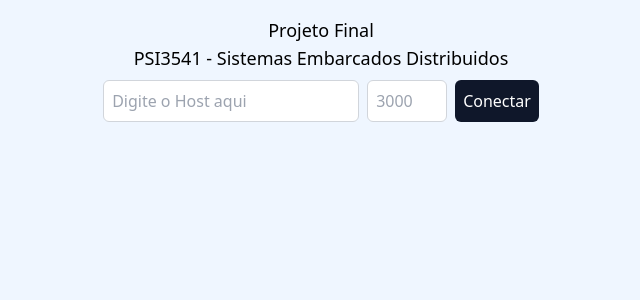
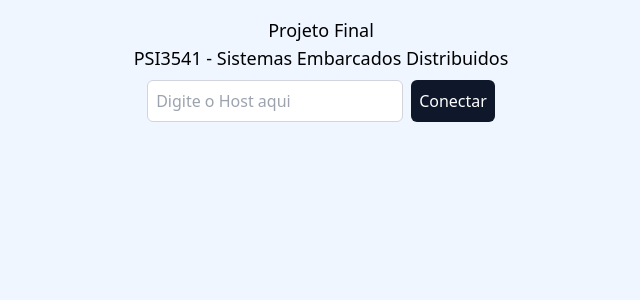
Before and after one commit to kevinkirsten/psi3541-sistemas-embarcados-distribuidos, a React (Vite) app: page / in a window 1280 px wide. Shown: the top 300 px of the page, without its empty margins (319-959 px from the left). Built offline with nearby package versions, Linux system fonts and the light colour scheme.

Commit message:
fix host fetch

```diff
--- a/src/App.tsx
+++ b/src/App.tsx
@@ -13,34 +13,15 @@ type LightResponse = {
   value: boolean;
 };
 
-interface Host {
-  name: string;
-  port: string;
-}
-
 function App() {
   const [loading, setLoading] = useState<boolean>(false);
   const [lights, setLights] = useState<Light[]>([]);
-  const [host, setHost] = useState<Host | null>();
+  const [host, setHost] = useState<string>();
 
-  const onHostNameChange = (event: React.ChangeEvent<HTMLInputElement>) => {
+  const onHostChange = (event: React.ChangeEvent<HTMLInputElement>) => {
     if (!event.target.value) return;
-    const hostName = event.target.value;
-    setHost((prevState) => ({
-      ...prevState,
-      port: prevState?.port || "3000",
-      name: hostName,
-    }));
-  };
-
-  const onHostPortChange = (event: React.ChangeEvent<HTMLInputElement>) => {
-    if (!event.target.value) return;
-    const port = event.target.value;
-    setHost((prevState) => ({
-      ...prevState,
-      name: prevState?.name || "localhost",
-      port,
-    }));
+    console.log(event.target.value);
+    setHost(event.target.value);
   };
 
   const onLightNameChange = (event: React.ChangeEvent<HTMLInputElement>) => {
@@ -63,8 +44,8 @@ function App() {
   const fetchLights = async () => {
     setLoading(true);
     try {
-      if (!host || !host.name || !host.port) return;
-      const response = await fetch(`http://${host.name}:${host.port}/devices`, {
+      if (!host) return;
+      const response = await fetch(`${host}/devices`, {
         method: "GET",
         headers: {
           "Content-Type": "application/json",
@@ -106,18 +87,15 @@ function App() {
 
   const changeLightStatus = async (lightId: number, status: LightStatus) => {
     try {
-      if (!host || !host.name || !host.port) return;
+      if (!host) return;
 
-      const response = await fetch(
-        `${host.name}:${host.port}/devices/${lightId}/${status}`,
-        {
-          method: "PUT",
-          headers: {
-            "Content-Type": "application/json",
-            "Access-Control-Allow-Origin": "*",
-          },
-        }
-      );
+      const response = await fetch(`${host}/devices/${lightId}/${status}`, {
+        method: "PUT",
+        headers: {
+          "Content-Type": "application/json",
+          "Access-Control-Allow-Origin": "*",
+        },
+      });
       if (response.status === 200) {
         setLights((prevState) =>
           prevState.map((light) => {
@@ -149,15 +127,7 @@ function App() {
           id="host"
           placeholder="Digite o Host aqui"
           className="p-2 border border-gray-300 rounded-md w-64"
-          onChange={onHostNameChange}
-        />
-        <input
-          type="text"
-          name="port"
-          id="port"
-          placeholder="3000"
-          className="p-2 border border-gray-300 rounded-md w-20"
-          onChange={onHostPortChange}
+          onChange={onHostChange}
         />
         <button
           className="p-2 bg-slate-900 text-white active:scale-95 rounded-md hover:bg-slate-800"
```
